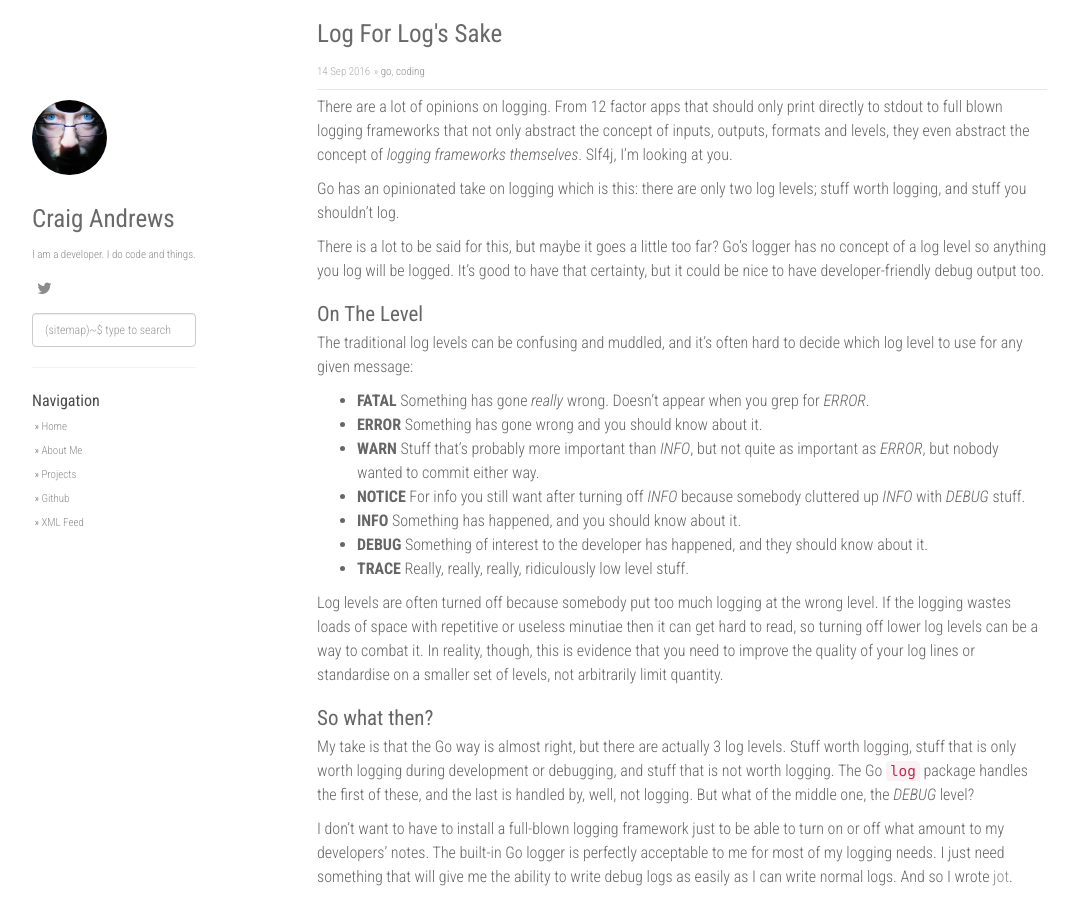
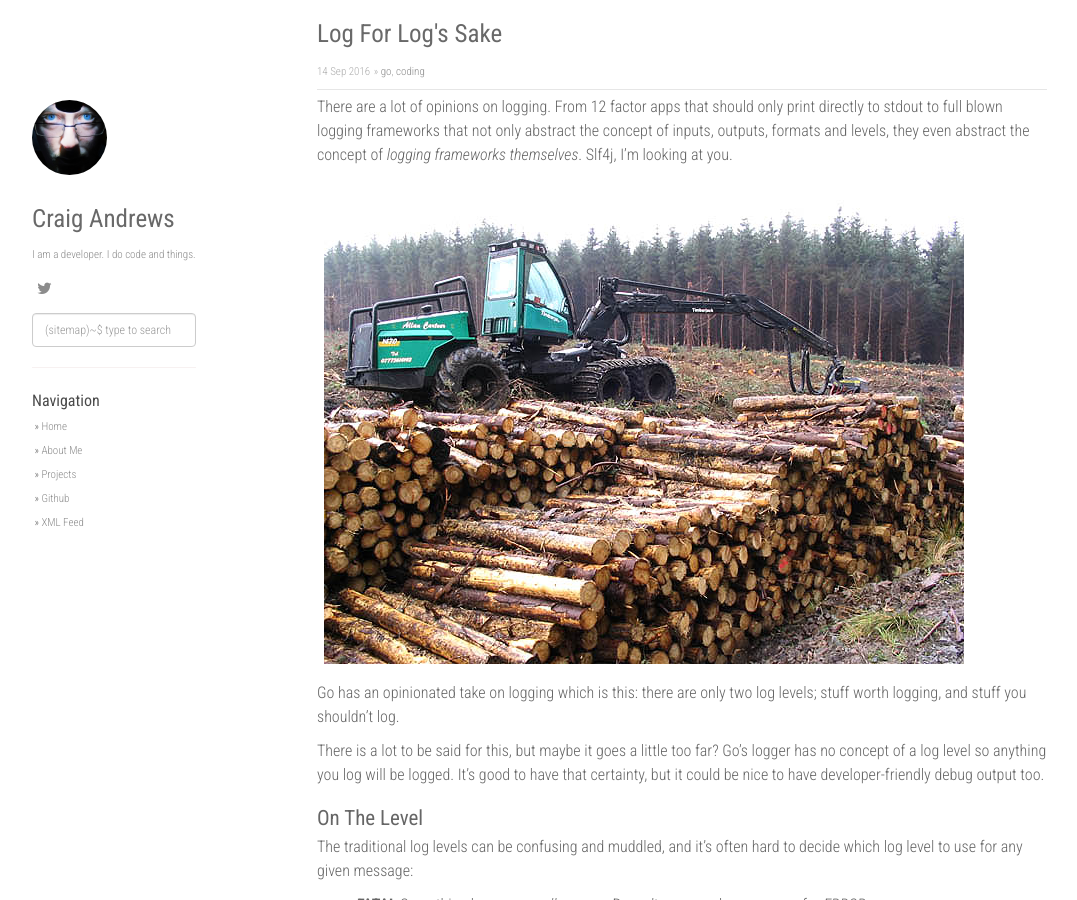
Before and after one commit to doozr/doozr.github.io, a Jekyll site: the page built from _posts/2016-09-14-log-for-logs-sake.md, in a window 1280 px wide and 900 px high. Shown: the whole window, without its empty margins (53-1130 px from the left). Built offline with Jekyll 4.4.1, drawn with Linux system fonts in a browser that asks for light colours; nearby versions of some CDN libraries; comment, search, counter and statistics services are not loaded.

Commit message:
Add an image of logging

```diff
--- a/_posts/2016-09-14-log-for-logs-sake.md
+++ b/_posts/2016-09-14-log-for-logs-sake.md
@@ -9,6 +9,8 @@ There are a lot of opinions on logging. From 12 factor apps that should only
 print directly to stdout to full blown logging frameworks that not only abstract
 the concept of inputs, outputs, formats and levels, they even abstract the
 concept of *logging frameworks themselves*. Slf4j, I'm looking at you.
+
+![I'm a logger and I'm OK](/images/log_for_logs_sake/logging.jpg){:style="margin: 7px;"}
 
 Go has an opinionated take on logging which is this: there are only two log
 levels; stuff worth logging, and stuff you shouldn't log.
```
Also changed, not shown: images/log_for_logs_sake/logging.jpg (added).
